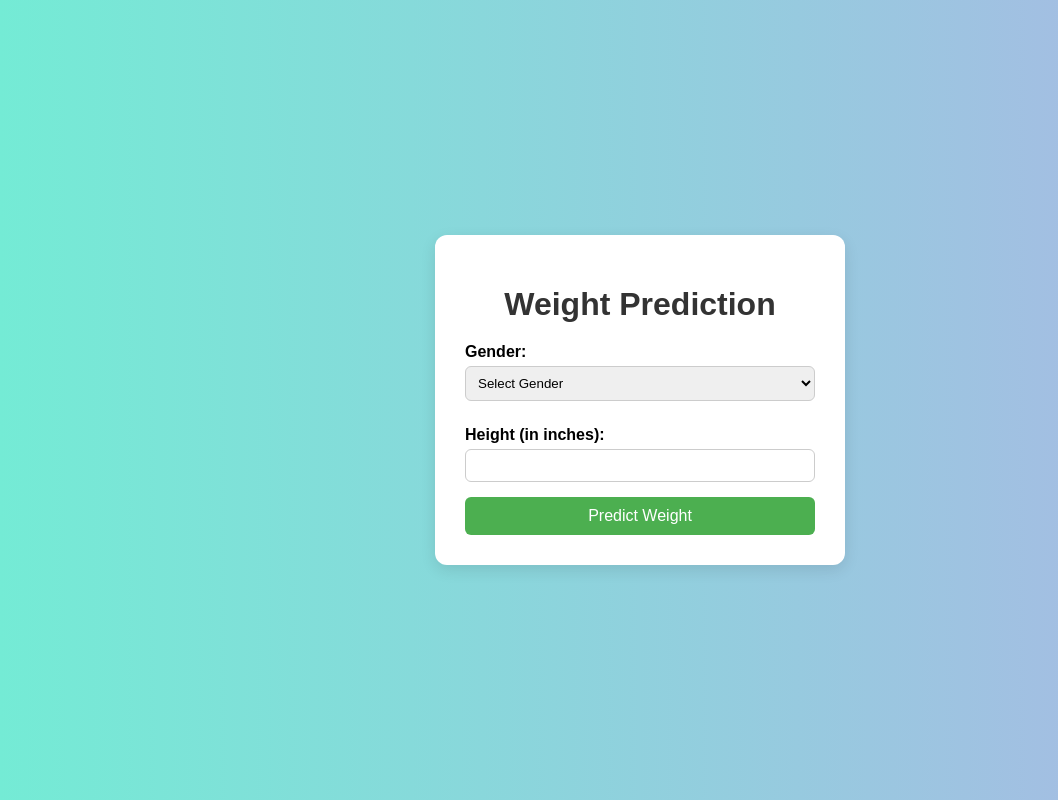
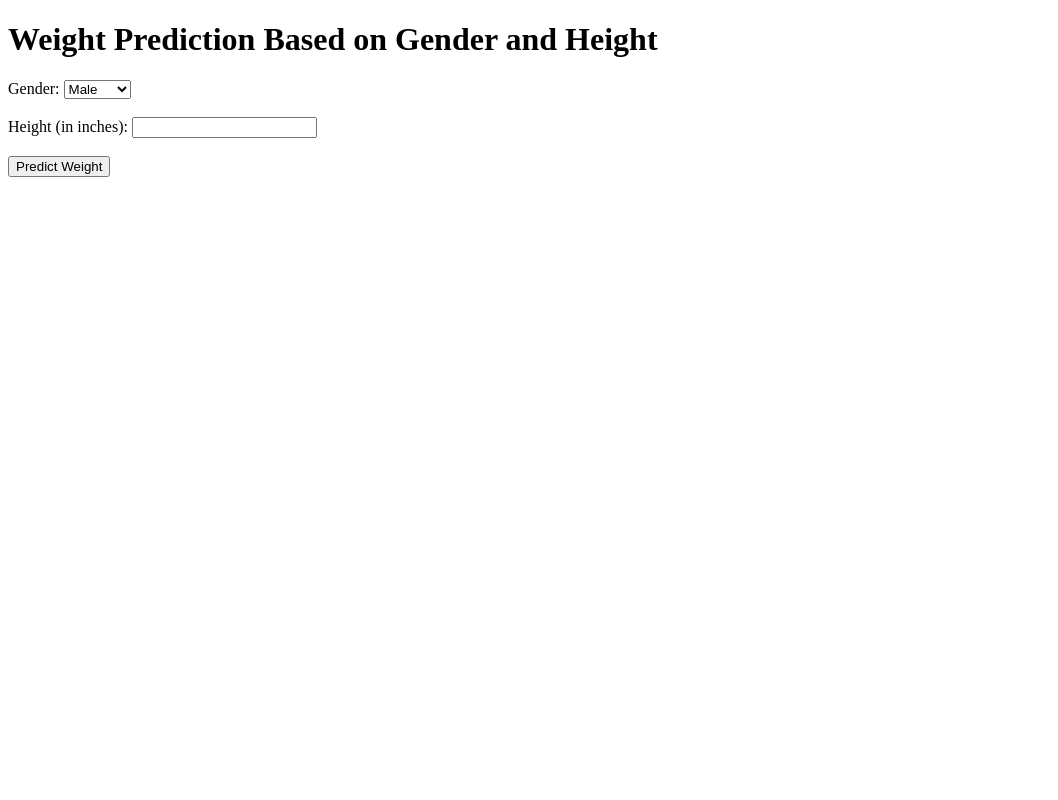
Before and after one commit to lovnishverma/Flask-Weight-Prediction-App, a Flask app: page / in a window 1280 px wide. Shown: the whole page, without its empty margins (0-1058 px from the left). Run offline with Flask 3, Linux system fonts and the light colour scheme; parts of the project's set-up code (start-up, migrations or seed data) failed here and were passed over.

Commit message:
Update index.html

```diff
--- a/templates/index.html
+++ b/templates/index.html
@@ -1,78 +1,23 @@
 <!DOCTYPE html>
 <html lang="en">
 <head>
-    <meta charset="UTF-8">
-    <title>Weight Prediction App</title>
-    <style>
-        body {
-            font-family: Arial, sans-serif;
-            background: linear-gradient(to right, #74ebd5, #ACB6E5);
-            display: flex;
-            flex-direction: column;
-            align-items: center;
-            justify-content: center;
-            height: 100vh;
-            margin: 0;
-        }
-        .container {
-            background-color: white;
-            padding: 30px;
-            border-radius: 12px;
-            box-shadow: 0 5px 15px rgba(0,0,0,0.1);
-            text-align: center;
-            width: 350px;
-        }
-        h1 {
-            margin-bottom: 20px;
-            color: #333;
-        }
-        label {
-            display: block;
-            text-align: left;
-            margin: 10px 0 5px;
-            font-weight: bold;
-        }
-        input, select {
-            width: 100%;
-            padding: 8px;
-            margin-bottom: 15px;
-            border-radius: 6px;
-            border: 1px solid #ccc;
-            box-sizing: border-box;
-        }
-        button {
-            background-color: #4CAF50;
-            color: white;
-            padding: 10px;
-            border: none;
-            border-radius: 6px;
-            width: 100%;
-            font-size: 16px;
-            cursor: pointer;
-        }
-        button:hover {
-            background-color: #45a049;
-        }
-    </style>
+    <title>Weight Prediction (Hectograms)</title>
 </head>
 <body>
+    <h1>Weight Prediction Based on Gender and Height</h1>
 
-    <div class="container">
-        <h1>Weight Prediction</h1>
-        <form method="POST" action="/predict">
-            <label for="Gender">Gender:</label>
-            <select name="Gender" id="Gender" required>
-                <option value="">Select Gender</option>
-                <option value="Male">Male</option>
-                <option value="Female">Female</option>
-            </select>
+    <form method="post" action="/predict">
+        Gender:
+        <select name="gender" required>
+            <option value="Male">Male</option>
+            <option value="Female">Female</option>
+        </select><br><br>
+        Height (in inches): <input type="text" name="height" required><br><br>
+        <button type="submit">Predict Weight</button>
+    </form>
 
-            <label for="Height">Height (in inches):</label>
-            <input type="number" step="0.01" name="Height" id="Height" required>
-
-            <button type="submit">Predict Weight</button>
-        </form>
-    </div>
-
+    {% if result %}
+        <h2>Predicted Weight: {{ result }}</h2>
+    {% endif %}
 </body>
 </html>
```
